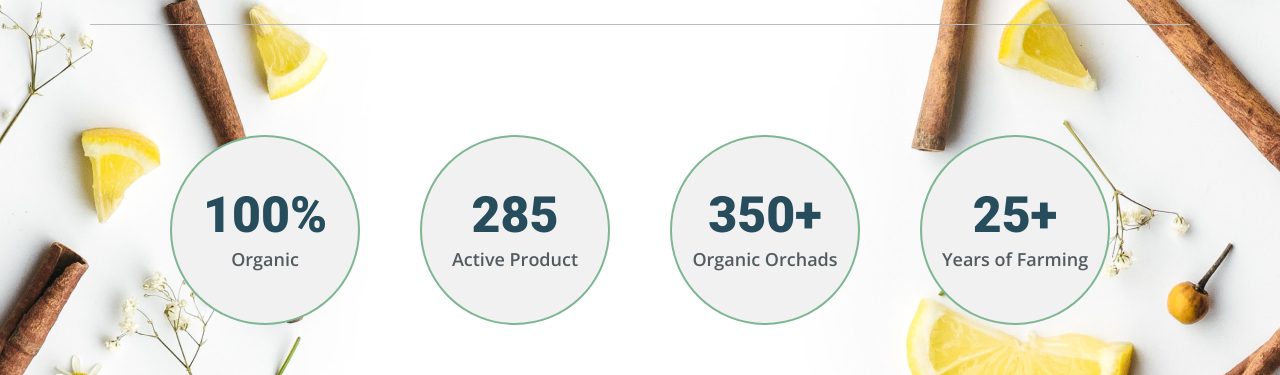
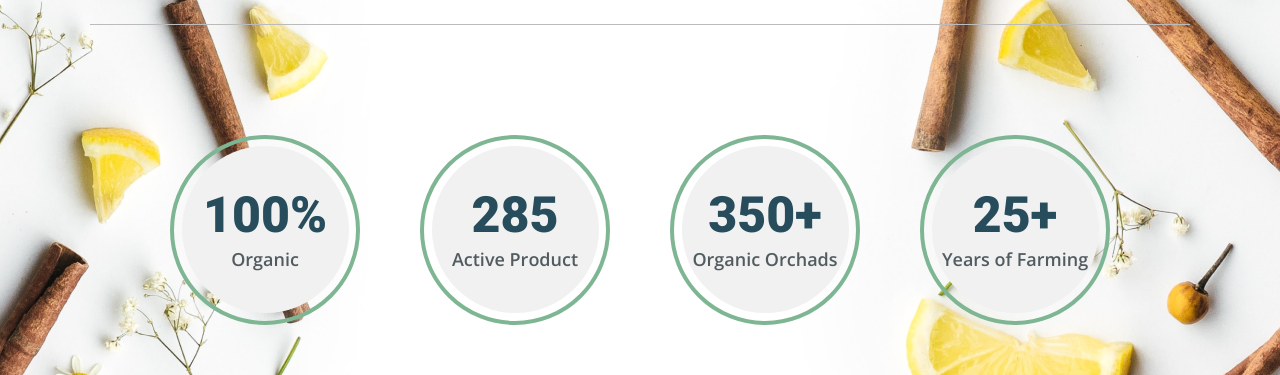
Before and after one commit to Nazofer/SSWU_Final, a React (Create React App) app in the folder organick/: page / in a window 1280 px wide. Shown: the part 4300-4675 px from the top of the page. Built offline with nearby package versions, Linux system fonts and the light colour scheme; no server answers; the database is empty.

Commit message:
style testimonial card

```diff
--- a/organick/src/components/sections/testimonials/benefit-card/benefit-card.module.scss
+++ b/organick/src/components/sections/testimonials/benefit-card/benefit-card.module.scss
@@ -1,16 +1,29 @@
 @import '../../../../styles/main/colors.scss';
 
 .benefits__card {
+  position: relative;
   border-radius: 50%;
-  border: 2px solid $color-primary-green;
+  border: 4px solid $color-primary-green;
   display: flex;
   flex-direction: column;
   justify-content: center;
   align-items: center;
   width: 19rem;
   height: 19rem;
-  background: #F1F1F1;
+  // background-color: $color-white;
+
   &-paragraph {
     font-weight: 600;
   }
+  &::before {
+    content: '';
+    width: 16.7rem;
+    height: 16.7rem;
+    position: absolute;
+    background: #F1F1F1;
+    border-radius: 50%;
+    // top: 0.75rem;
+    // left: 0.75rem;
+    z-index: -1;
+  }
 }
```
